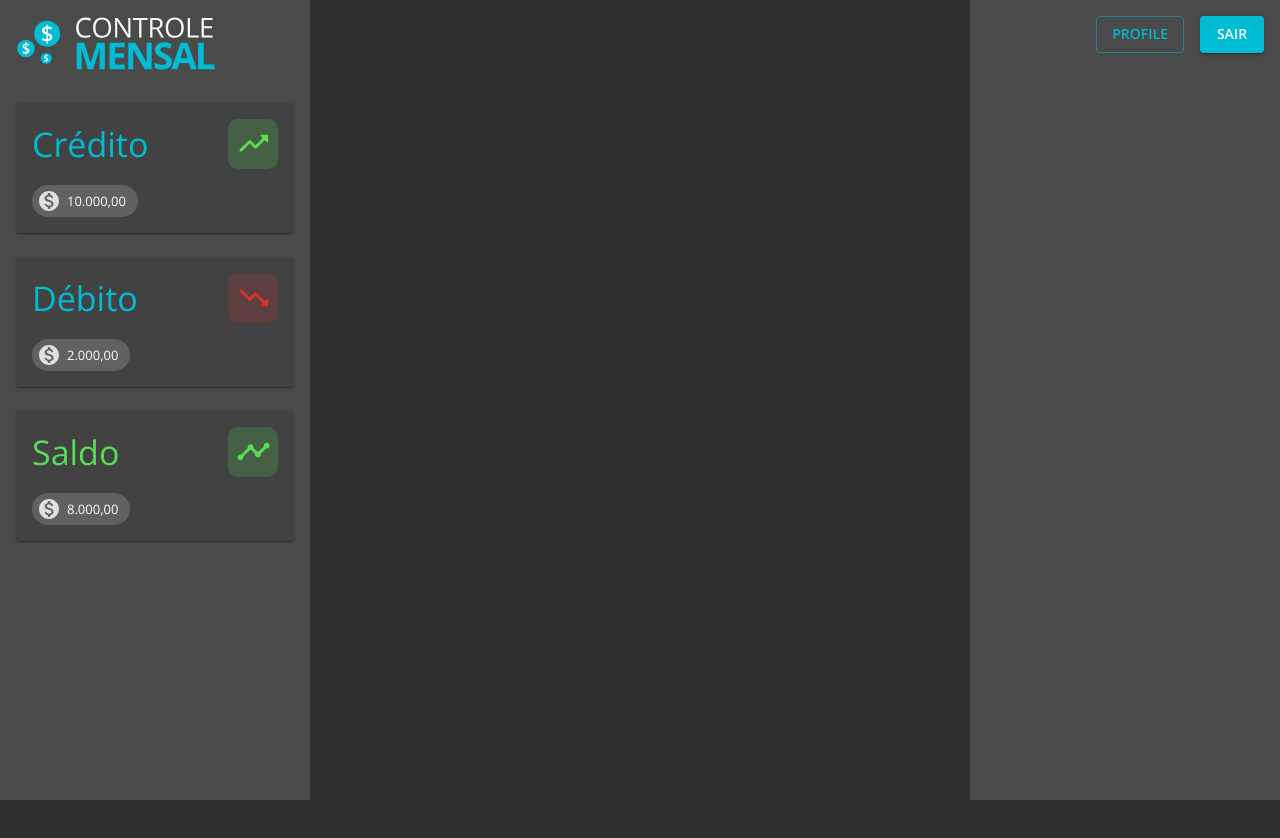
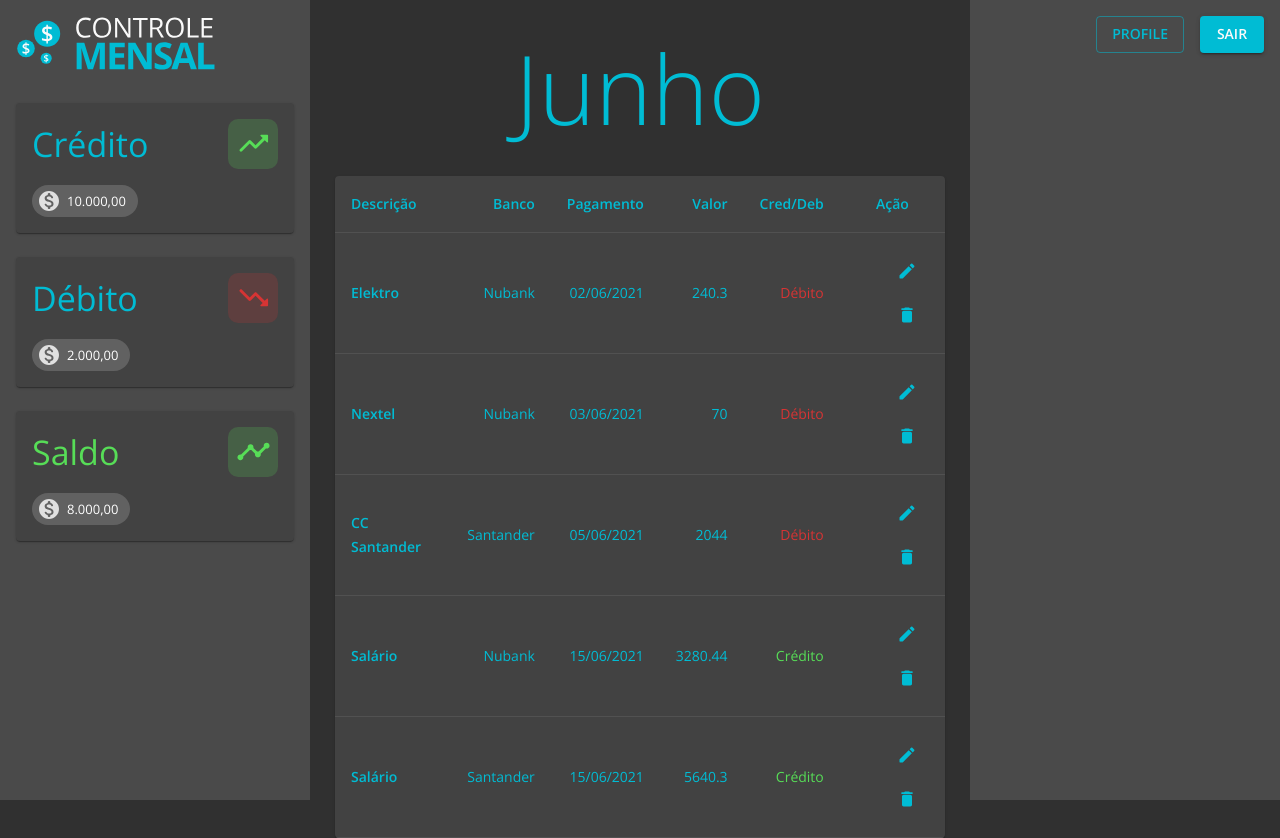
Before and after one commit to carloswimmer/controle-mensal, a React (Create React App) app: page /dashboard in a window 1280 px wide. Before the commit the page ends 800 px from the top, so only its background shows below. Built offline with nearby package versions, Linux system fonts and the light colour scheme; no server answers; sample sign-in values are in the browser's storage.

Commit message:
Create Dashboard main content

```diff
--- /dev/null
+++ b/src/pages/Dashboard/AccountTable.tsx
@@ -0,0 +1,90 @@
+import { styled } from '@material-ui/core/styles'
+import Table from '@material-ui/core/Table'
+import TableBody from '@material-ui/core/TableBody'
+import TableCell from '@material-ui/core/TableCell'
+import TableContainer from '@material-ui/core/TableContainer'
+import TableHead from '@material-ui/core/TableHead'
+import TableRow from '@material-ui/core/TableRow'
+import IconButton from '@material-ui/core/IconButton'
+import { DeleteRounded, EditRounded } from '@material-ui/icons'
+import Paper from '@material-ui/core/Paper'
+
+function createData(
+  id: number,
+  description: string,
+  bank: string,
+  payDay: string,
+  amount: number,
+  credit: boolean,
+) {
+  return { id, description, bank, payDay, amount, credit }
+}
+
+const rows = [
+  createData(1, 'Elektro', 'Nubank', '02/06/2021', 240.3, false),
+  createData(2, 'Nextel', 'Nubank', '03/06/2021', 70, false),
+  createData(3, 'CC Santander', 'Santander', '05/06/2021', 2044.0, false),
+  createData(4, 'Salário', 'Nubank', '15/06/2021', 3280.44, true),
+  createData(5, 'Salário', 'Santander', '15/06/2021', 5640.3, true),
+]
+
+const AccountTable = () => {
+  return (
+    <Container>
+      <TableContainer component={Paper}>
+        <Table aria-label="simple table">
+          <TableHead>
+            <TableRow>
+              <TableCell>Descrição</TableCell>
+              <TableCell align="right">Banco</TableCell>
+              <TableCell align="right">Pagamento</TableCell>
+              <TableCell align="right">Valor</TableCell>
+              <TableCell align="right">Cred/Deb</TableCell>
+              <TableCell align="center">Ação</TableCell>
+            </TableRow>
+          </TableHead>
+          <TableBody>
+            {rows.map(row => (
+              <TableRow key={row.id}>
+                <TableCell component="th" scope="row" variant="head">
+                  {row.description}
+                </TableCell>
+                <TableCell align="right">{row.bank}</TableCell>
+                <TableCell align="right">{row.payDay}</TableCell>
+                <TableCell align="right">{row.amount}</TableCell>
+                {row.credit ? (
+                  <CreditCell align="right">Crédito</CreditCell>
+                ) : (
+                  <DebitCell align="right">Débito</DebitCell>
+                )}
+                <TableCell align="right">
+                  <IconButton aria-label="delete">
+                    <EditRounded fontSize="small" color="primary" />
+                  </IconButton>
+                  <IconButton aria-label="delete">
+                    <DeleteRounded fontSize="small" color="primary" />
+                  </IconButton>
+                </TableCell>
+              </TableRow>
+            ))}
+          </TableBody>
+        </Table>
+      </TableContainer>
+    </Container>
+  )
+}
+
+const Container = styled('div')(() => ({
+  width: 'calc(100vw - 670px)',
+  margin: '0 auto',
+}))
+
+const CreditCell = styled(TableCell)({
+  color: '#57dd57',
+})
+
+const DebitCell = styled(TableCell)({
+  color: '#d63434',
+})
+
+export default AccountTable
--- a/src/pages/Dashboard/index.tsx
+++ b/src/pages/Dashboard/index.tsx
@@ -1,10 +1,11 @@
-import { Box, styled, Theme, Grid } from '@material-ui/core'
+import { Box, styled, Theme, Grid, Typography } from '@material-ui/core'
 
 import Logo from '../../components/Logo'
 import Menu from './Menu'
 import CreditCard from './CreditCard'
 import DebitCard from './DebitCard'
 import BalanceCard from './BalanceCard'
+import AccountTable from './AccountTable'
 
 const Dashboard = () => {
   return (
@@ -25,7 +26,12 @@ const Dashboard = () => {
           </Grid>
         </Grid>
       </LeftAside>
-      <MainContent></MainContent>
+      <MainContent>
+        <Box m={4} display="flex" justifyContent="center">
+          <Typography variant="h1">Junho</Typography>
+        </Box>
+        <AccountTable />
+      </MainContent>
       <RightAside>
         <Menu />
       </RightAside>
```
